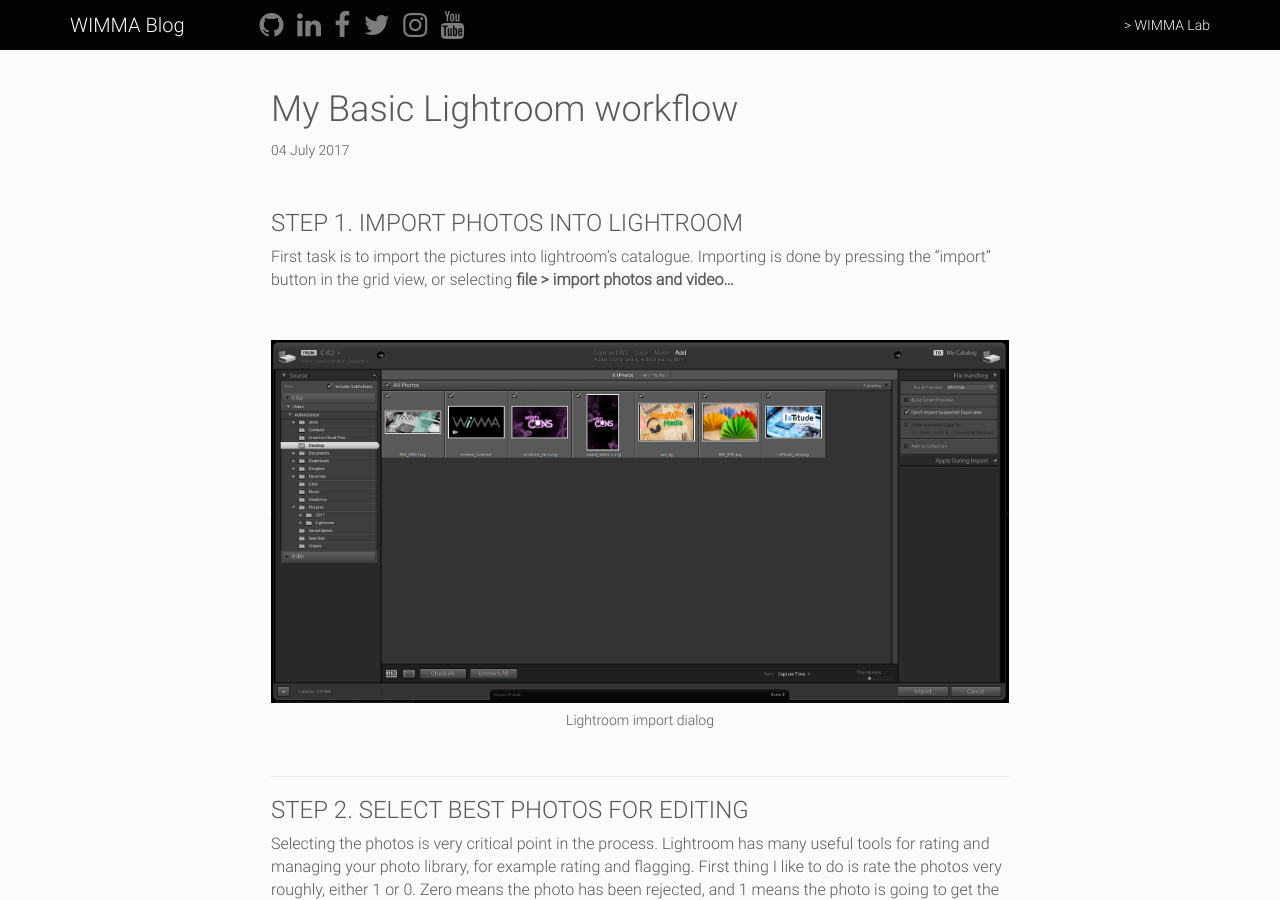
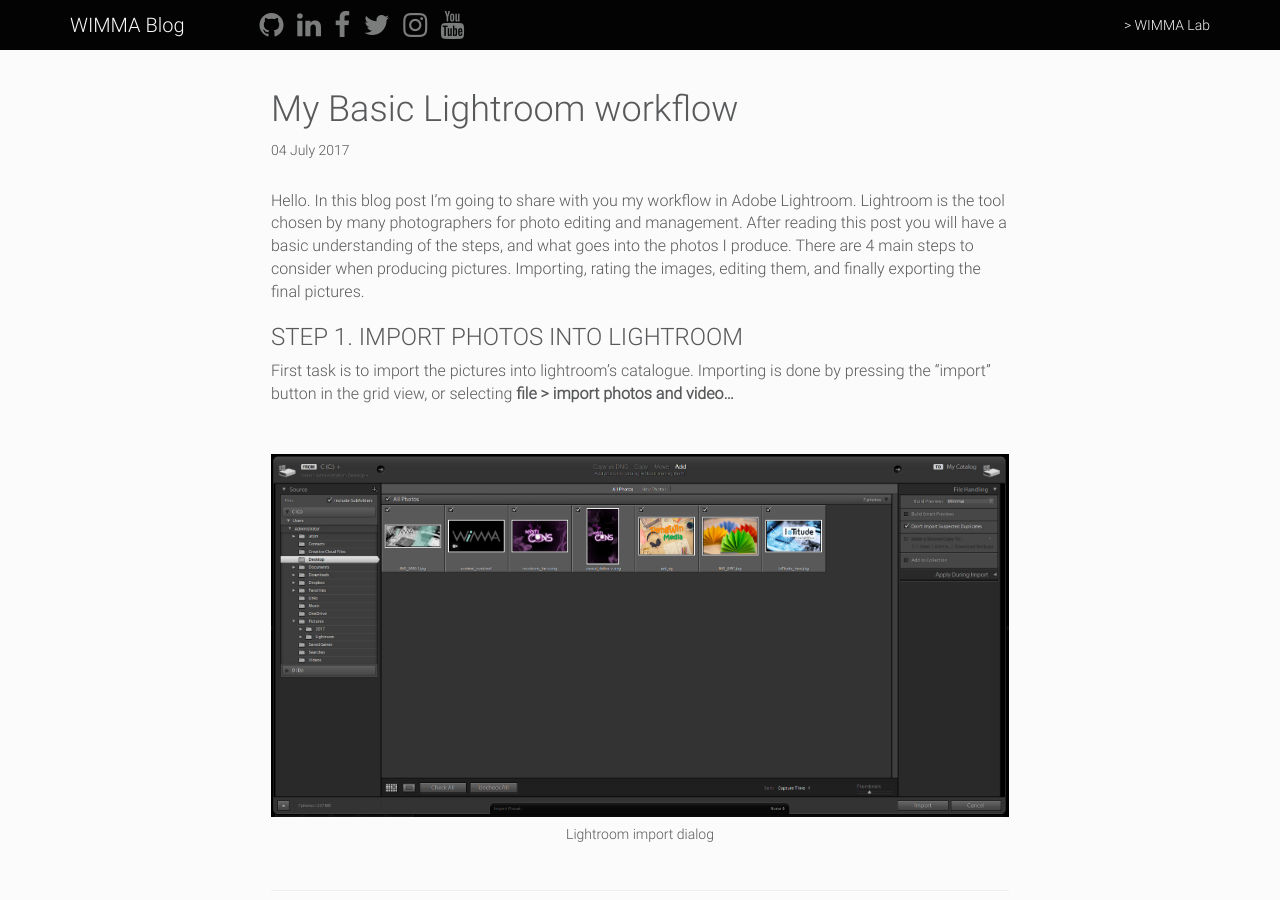
Before and after one commit to wimmalab/blog, a Jekyll site: the page built from _posts/2017-07-04-My-Lightroom-Workflow.md, in a window 1280 px wide and 900 px high. Built offline with Jekyll 4.4.1, drawn with Linux system fonts in a browser that asks for light colours; nearby versions of some CDN libraries.

Commit message:
Update 2017-07-04-My-Lightroom-Workflow.md

```diff
--- a/_posts/2017-07-04-My-Lightroom-Workflow.md
+++ b/_posts/2017-07-04-My-Lightroom-Workflow.md
@@ -6,6 +6,7 @@ meta: WIMMA Lab's photographer Jussi Ahola shares his basic Lightroom workflow!
 image:
 author: Jussi Ahola
 ---
+Hello. In this blog post I’m going to share with you my workflow in Adobe Lightroom. Lightroom is the tool chosen by many photographers for photo editing and management. After reading this post you will have a basic understanding of the steps, and what goes into the photos I produce. There are 4 main steps to consider when producing pictures. Importing, rating the images, editing them, and finally exporting the final pictures.
 
 ### STEP 1. IMPORT PHOTOS INTO LIGHTROOM
 First task is to import the pictures into lightroom’s catalogue. Importing is done by pressing the “import” button in the grid view, or selecting **file > import photos and video…**
```
